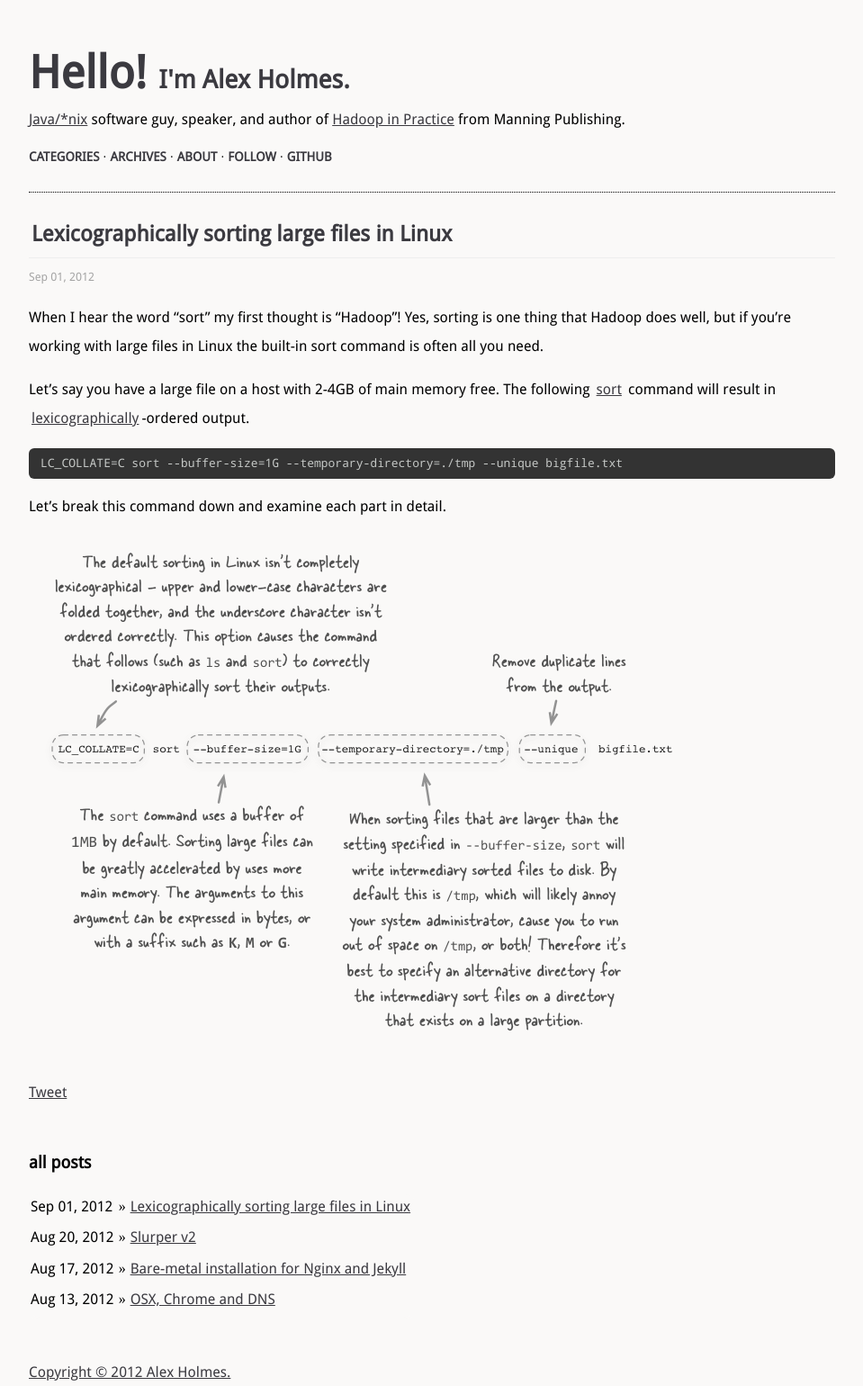
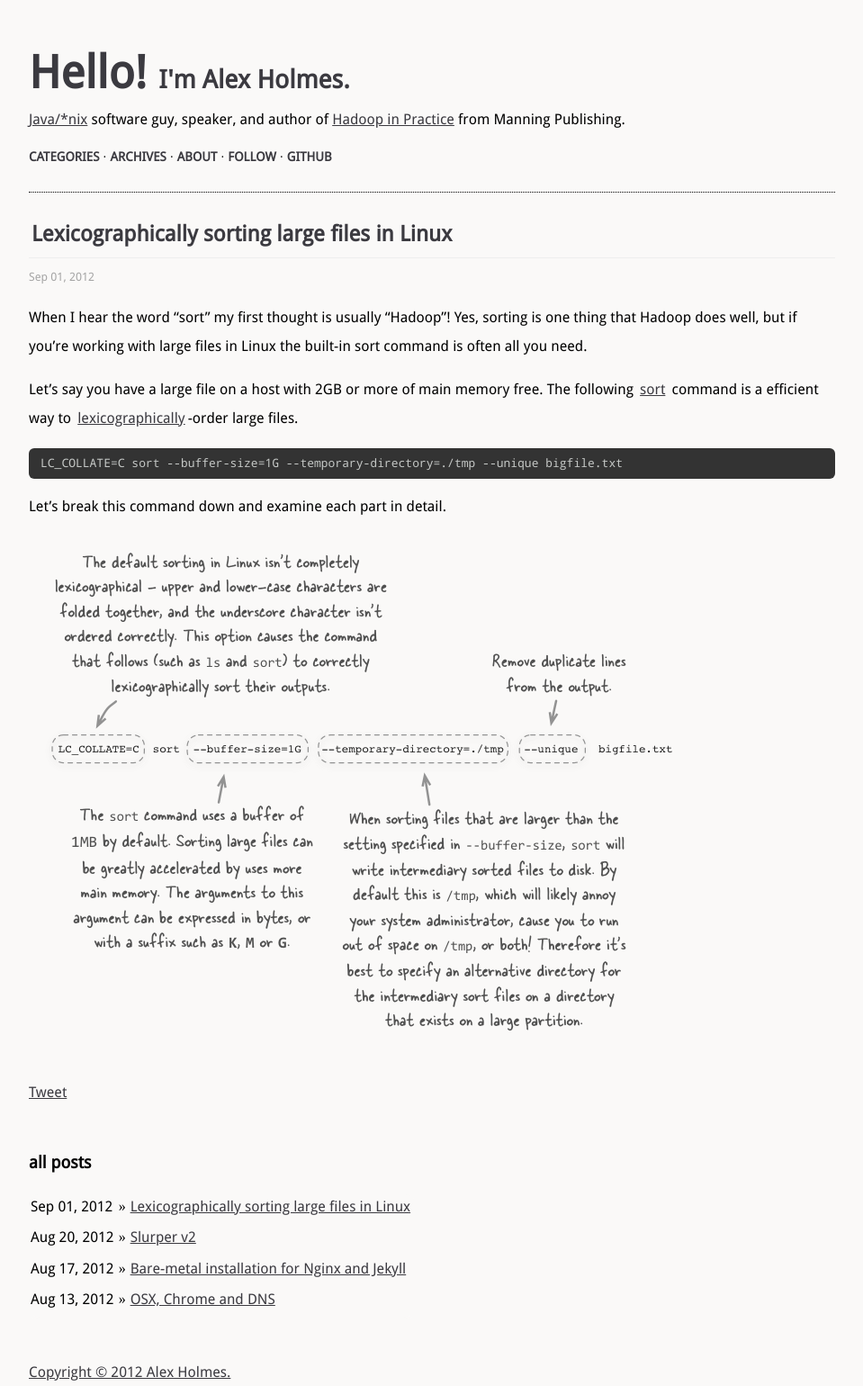
Before and after one commit to alexholmes/blog, a Jekyll site: the page built from _posts/2012-08-31-sorting-large-files-in-linux.markdown, in a window 1280 px wide. Shown: the whole page at 90% size, without its empty margins (160-1119 px from the left). Built offline with Jekyll 4.4.1, drawn with Linux system fonts in a browser that asks for light colours; comment, search, counter and statistics services are not loaded.

Commit message:
blog post tweaks

```diff
--- a/_posts/2012-08-31-sorting-large-files-in-linux.markdown
+++ b/_posts/2012-08-31-sorting-large-files-in-linux.markdown
@@ -6,13 +6,13 @@
   -- *nix
 ---
 
-When I hear the word "sort" my first thought is "Hadoop"! Yes, sorting is one thing that Hadoop
+When I hear the word "sort" my first thought is usually "Hadoop"! Yes, sorting is one thing that Hadoop
 does well, but if you're working with large files in Linux the built-in sort command is
 often all you need.
 
-Let's say you have a large file on a host with 2-4GB of main memory free. The following
-[sort](http://www.oreillynet.com/linux/cmd/cmd.csp?path=s/sort) command will result in
-[lexicographically](http://en.wikipedia.org/wiki/Lexicographical_order)-ordered output.
+Let's say you have a large file on a host with 2GB or more of main memory free. The following
+[sort](http://www.oreillynet.com/linux/cmd/cmd.csp?path=s/sort) command is a efficient way to
+[lexicographically](http://en.wikipedia.org/wiki/Lexicographical_order)-order large files.
 
     LC_COLLATE=C sort --buffer-size=1G --temporary-directory=./tmp --unique bigfile.txt
 
```
